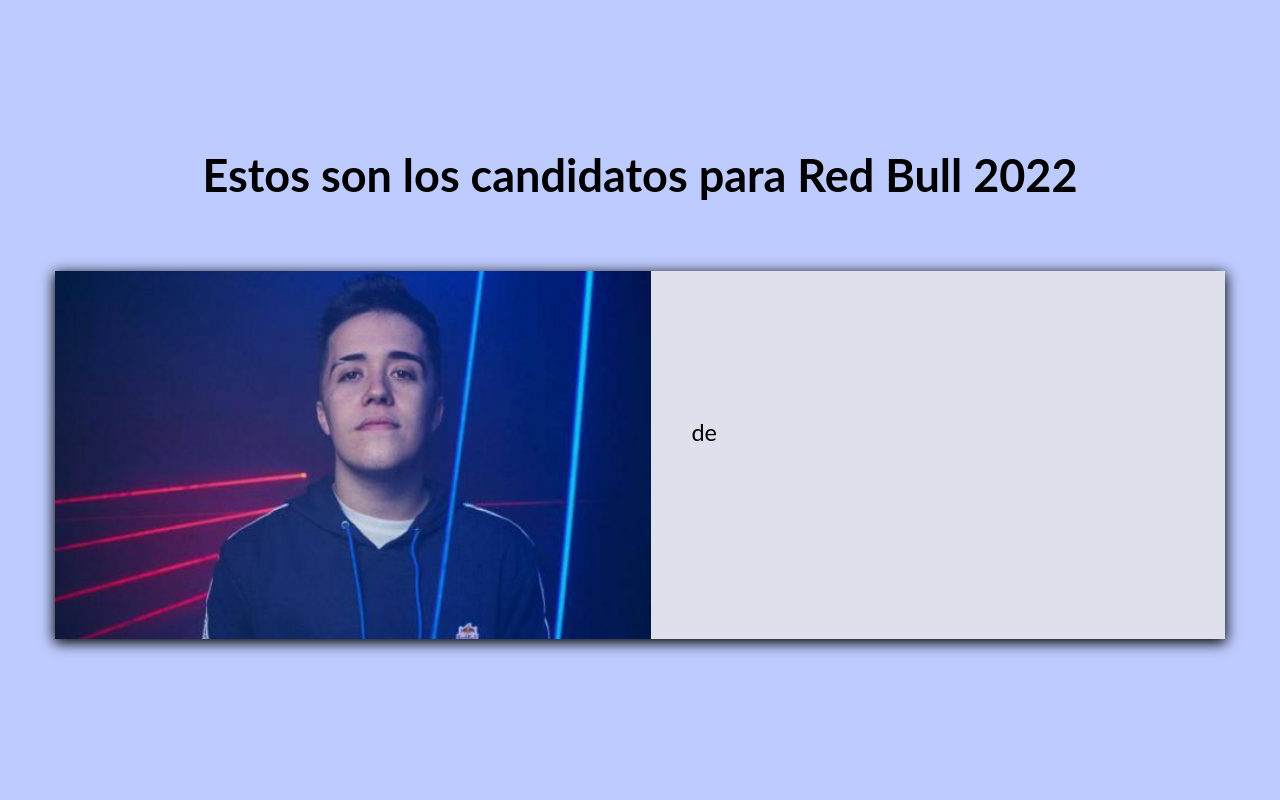
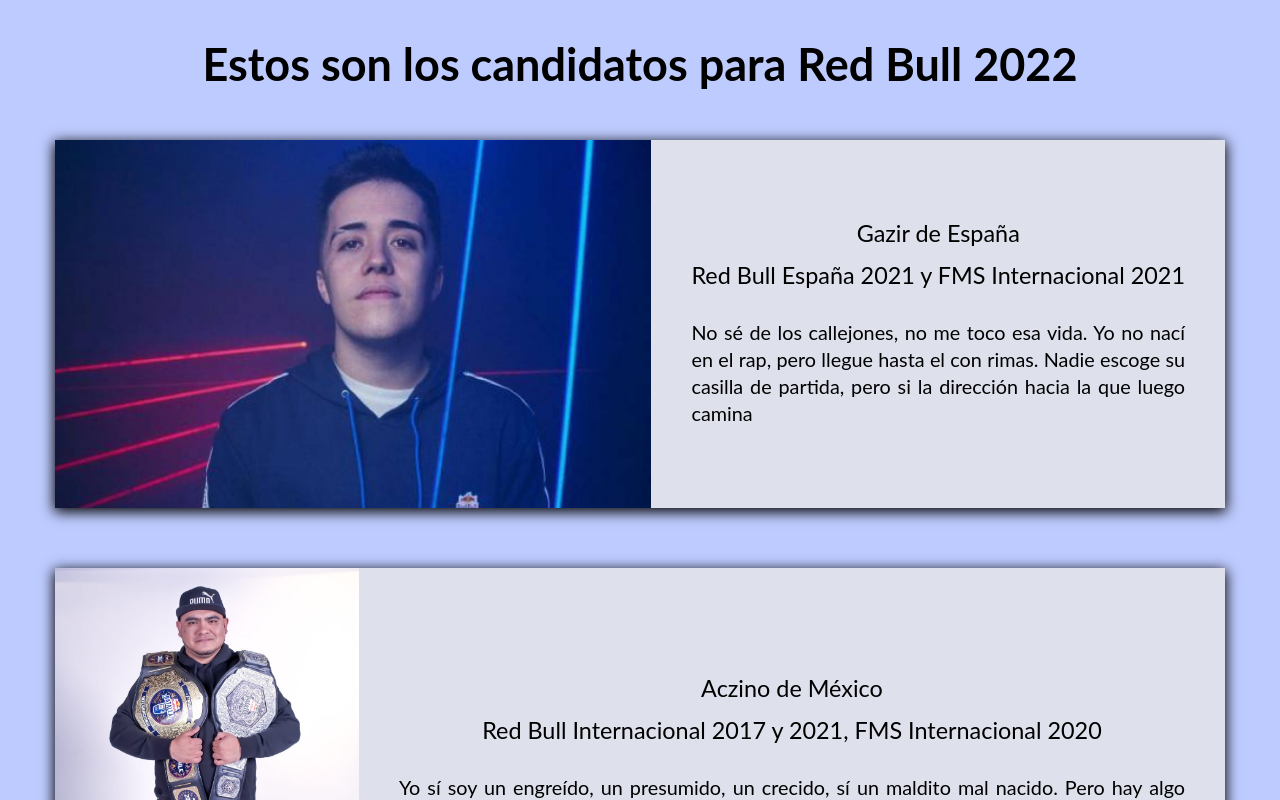
Before and after one commit to FacundoECruz/mi-app, a React (Create React App) app: page / in a window 1280 px wide. Shown: the top 800 px of the page. Built offline with nearby package versions, Linux system fonts and the light colour scheme.

Commit message:
props sent

```diff
--- a/src/App.js
+++ b/src/App.js
@@ -6,7 +6,18 @@ function App() {
     <div className="App">
       <div className='contenedor-principal'>
         <h1>Estos son los candidatos para Red Bull 2022</h1>
-        <Competidor />
+        <Competidor
+          nombre='Gazir'
+          pais='España'
+          imagen='gazir'
+          titulo='Red Bull España 2021 y FMS Internacional 2021'
+          frase='No sé de los callejones, no me toco esa vida. Yo no nací en el rap, pero llegue hasta el con rimas. Nadie escoge su casilla de partida, pero si la dirección hacia la que luego camina'/>
+        <Competidor
+          nombre='Aczino'
+          pais='México'
+          imagen='aczino'
+          titulo='Red Bull Internacional 2017 y 2021, FMS Internacional 2020'
+          frase='Yo sí soy un engreído, un presumido, un crecido, sí un maldito mal nacido. Pero hay algo que no pueden negar del Aczino ¡que es el mejor maldito freestylero que se ha parido'/>
       </div>
     </div>
   );
--- a/src/components/competidor.js
+++ b/src/components/competidor.js
@@ -5,7 +5,7 @@ function Competidor(props) {
     return(
         <div className='contenedor-competidor'>
             <img className='imagen-competidor'
-            src={require('../images/imagen-gazir.jpg')}
+            src={require(`../images/imagen-${props.imagen}.jpg`)}
             alt='imagen gazir'/>
             <div className='contenedor-texto-competidor'>
                 <p className='nombre-competidor'>{props.nombre} de {props.pais}</p>
```
Also changed, not shown: src/images/imagen-aczino.jpg (added).
